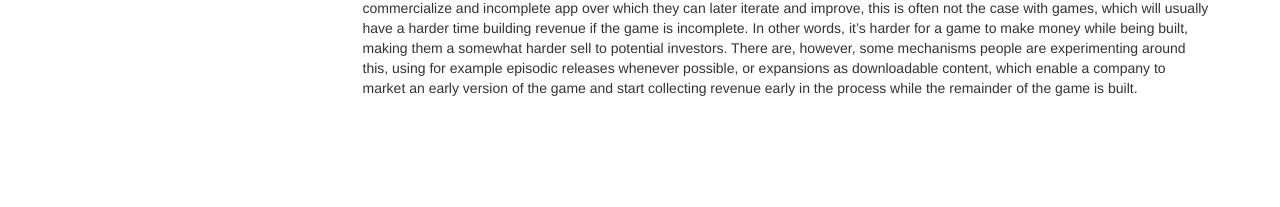
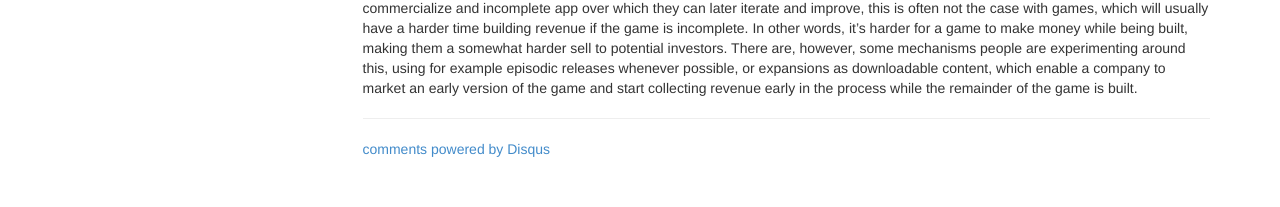
Before and after one commit to piscosour/piscosour.github.io, a Jekyll site: the page built from _posts/2013-04-29-funding-game-projects.md, in a window 1280 px wide. Shown: the part 848-1055 px from the top of the page. Built offline with Jekyll 4.4.1, drawn with Linux system fonts in a browser that asks for light colours; comment, search, counter and statistics services are not loaded; before the commit the page ends 1007 px from its top, so only the background shows below that; some of the changed lines change nothing that is shown.

Commit message:
disqus test

```diff
--- a/_layouts/post.html
+++ b/_layouts/post.html
@@ -7,6 +7,20 @@
 		<h3>&#60;{{ page.title | downcase }}&#62;</h3>
 		{{ content }}
 		<p>
+		<hr />
+		<script type="text/javascript">
+        /* * * CONFIGURATION VARIABLES: EDIT BEFORE PASTING INTO YOUR WEBPAGE * * */
+        var disqus_shortname = 'mariscape'; // required: replace example with your forum shortname
+
+        /* * * DON'T EDIT BELOW THIS LINE * * */
+        (function() {
+            var dsq = document.createElement('script'); dsq.type = 'text/javascript'; dsq.async = true;
+            dsq.src = '//' + disqus_shortname + '.disqus.com/embed.js';
+            (document.getElementsByTagName('head')[0] || document.getElementsByTagName('body')[0]).appendChild(dsq);
+        })();
+	    </script>
+	    <noscript>Please enable JavaScript to view the <a href="http://disqus.com/?ref_noscript">comments powered by Disqus.</a></noscript>
+	    <a href="http://disqus.com" class="dsq-brlink">comments powered by <span class="logo-disqus">Disqus</span></a>
 	</div>
 </div>
 {% include footer.html %}
```
